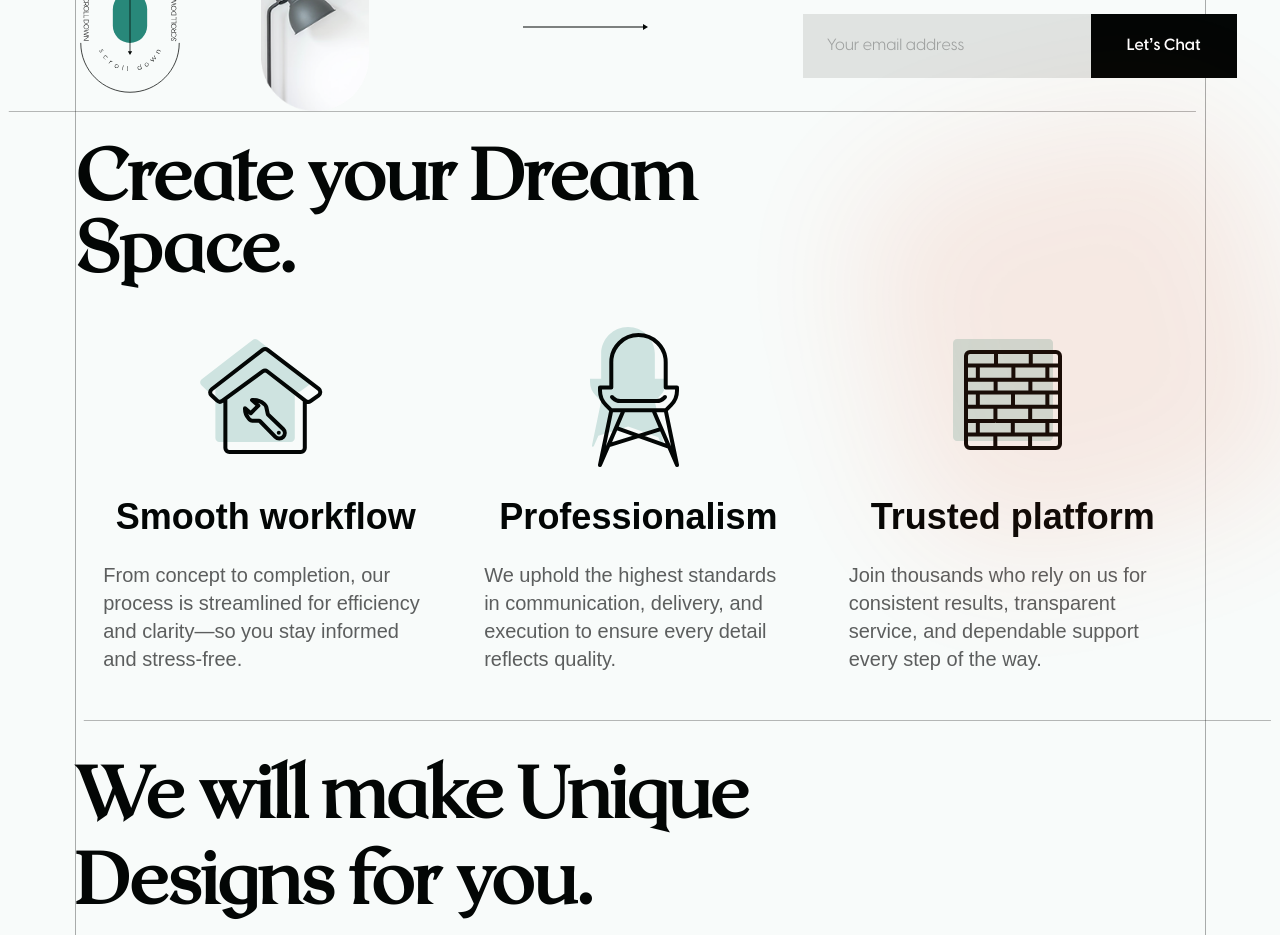
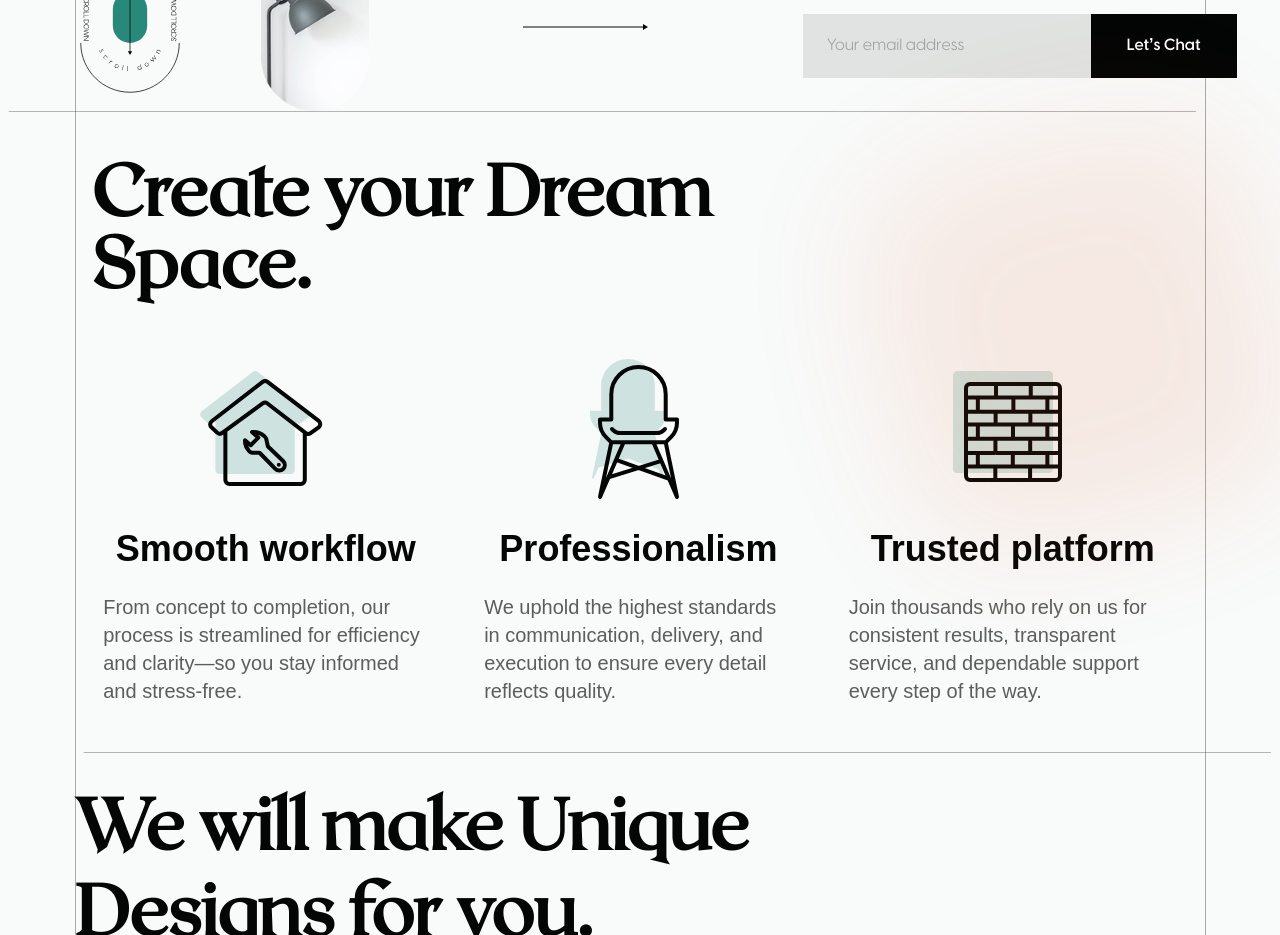
Before and after one commit to jane-ahone/interiorfirm-copy, a Next.js app: page / in a window 1280 px wide. Shown: the part 1460-2395 px from the top of the page. Built offline with nearby package versions, Linux system fonts and the light colour scheme.

Commit message:
add dream section

```diff
--- a/src/components/organisms/DreamSpace/page.tsx
+++ b/src/components/organisms/DreamSpace/page.tsx
@@ -10,7 +10,7 @@ const DreamSpace = () => {
   }, []);
   return (
     <section className=" grid-section " id="services">
-      <p className="title font-heading text-design-black font-bold text-5xl lg:text-7xl">
+      <p className="title font-heading text-design-black font-bold text-5xl p-4 lg:text-7xl">
         Create your Dream Space.
       </p>
 
```
